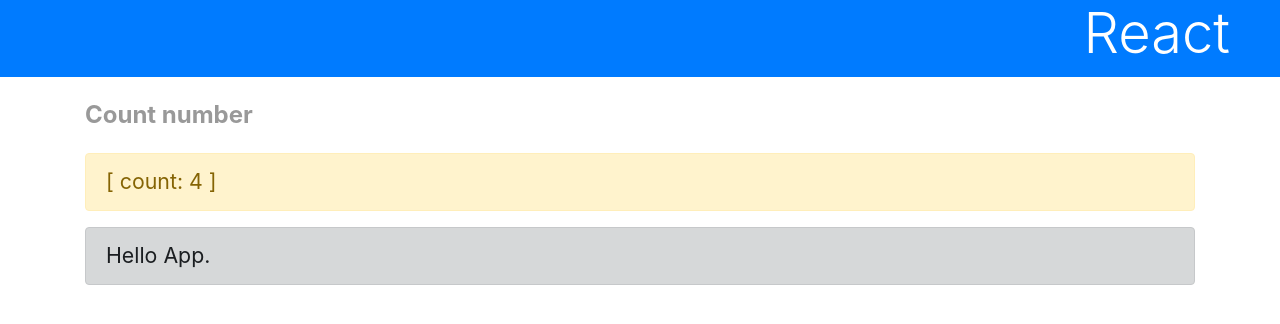
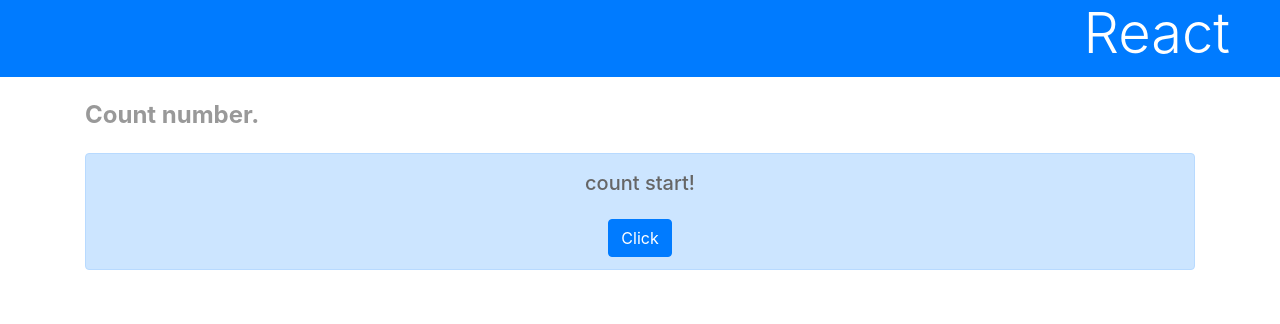
Before and after one commit to shusuke-nakamura/entry-react, a React (Create React App) app in the folder react_app/: page / in a window 1280 px wide. Shown: the top 324 px of the page. Built offline with nearby package versions, Linux system fonts and the light colour scheme.

Commit message:
stateボタンで更新

```diff
--- a/react_app/src/App.js
+++ b/react_app/src/App.js
@@ -6,24 +6,28 @@
   constructor(props){
     super(props)
     this.state = {
-      msg: 'Hello',
-      count: 0,
+      counter: 0,
+      msg: 'count start!',
     }
-    let timer = setInterval(() => {
-      this.setState({
-        count: this.state.count + 1,
-        msg: "[ count: " + this.state.count + " ]"
-      })
-    }, 1000);
+    this.doAction = this.doAction.bind(this)
+  }
+
+  doAction(event) {
+    this.setState({
+      counter: this.state.counter + 1,
+      msg: '*** count: ' + this.state.counter + ' ***'
+    })
   }
 
   render(){
     return  <div>
     <h1 className="bg-primary text-white display-4">React</h1>
     <div className="container">
-      <p className="subtitle">Count number</p>
-      <p className="alert alert-warning">{this.state.msg}</p>
-      <p className="alert alert-dark">{this.props.msg}</p>
+      <p className="subtitle">Count number.</p>
+      <div className="alert alert-primary text-center">
+        <p className="h5 mb-4">{this.state.msg}</p>
+        <button className="btn btn-primary" onClick={this.doAction}>Click</button>
+      </div>
     </div>
   </div>
   }
--- a/react_app/src/index.js
+++ b/react_app/src/index.js
@@ -5,7 +5,7 @@
 
 ReactDOM.render(
   <React.StrictMode>
-    <App msg="Hello App." />
+    <App />
   </React.StrictMode>,
   document.getElementById('root')
 )
```
